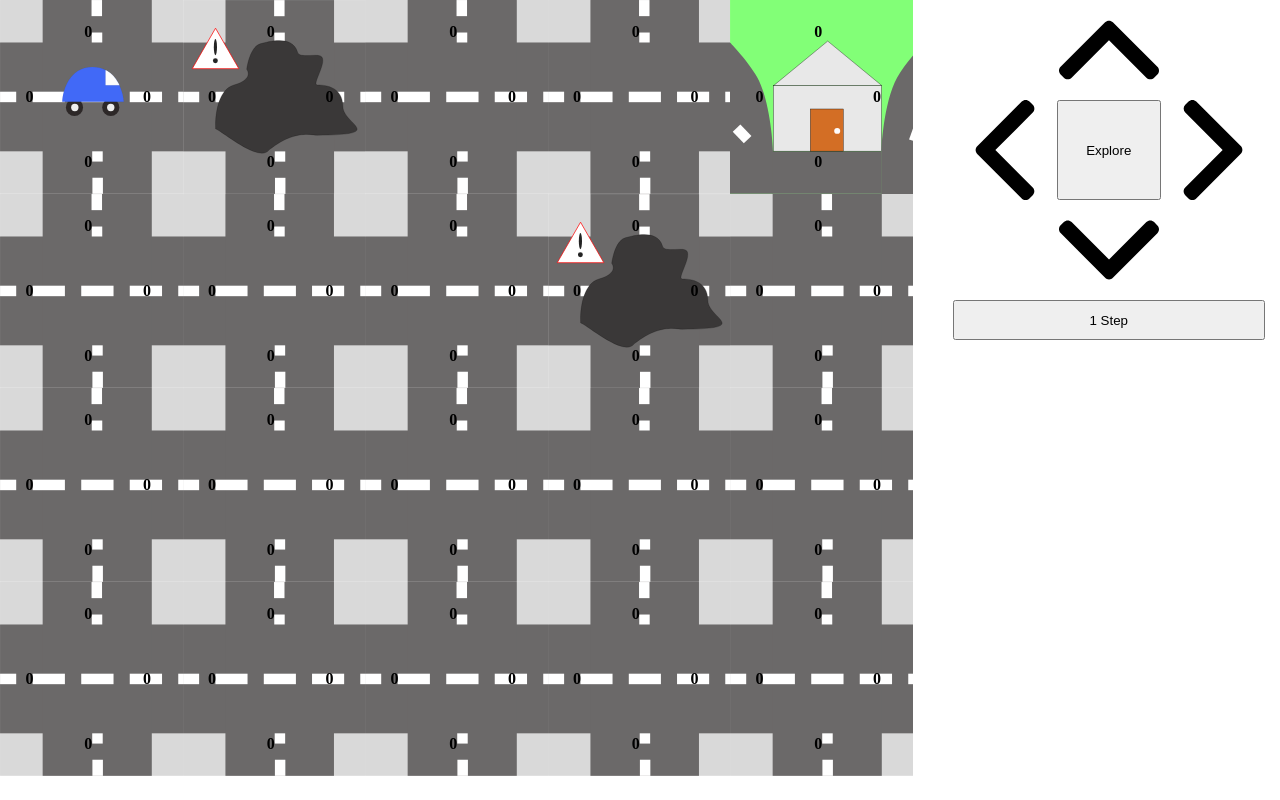
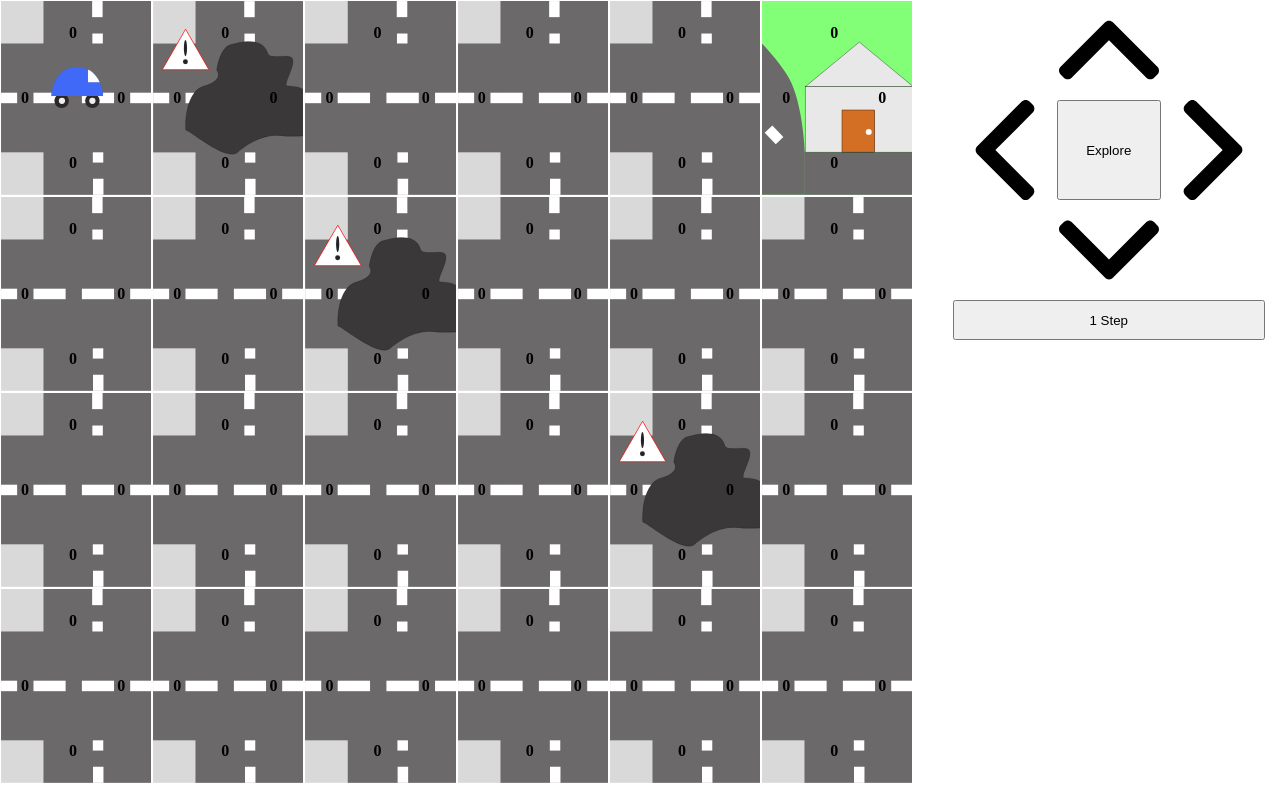
Before and after one commit to quentin-parmentier/qlearning, a plain HTML site: page index.html in a window 1280 px wide. Drawn offline with nearby package versions, Linux system fonts and the light colour scheme.

Commit message:
taille ++

```diff
--- a/index.html
+++ b/index.html
@@ -50,6 +50,7 @@
         height: 25%;
         display: flex;
         flex-wrap: wrap;
+        border: solid 0.5px white;
     }
 
     .travaux {
--- a/jeu.js
+++ b/jeu.js
@@ -1,10 +1,10 @@
-const WIDTH = 5;
+const WIDTH = 6;
 const HEIGHT = 4;
 const STATES = WIDTH * HEIGHT;
 const jeu = '#jeu';
 const START = 1;
-const END = 5;
-const BAD_STATES = [9,2]
+const END = 6;
+const BAD_STATES = [9,2,17]
 const wProportion = 100/WIDTH
 const hProportion = 100/HEIGHT
 const size = wProportion/3;
@@ -195,7 +195,7 @@ $(function() {
 
     $('#train').click(() => {
 
-        for (let boucle = 0; boucle < 4; boucle++) {
+        for (let boucle = 0; boucle < 8; boucle++) {
             epsilon = 1
             for (let index = 0; index < 400; index++) {
                 player.avance(epsilon,0);
```
